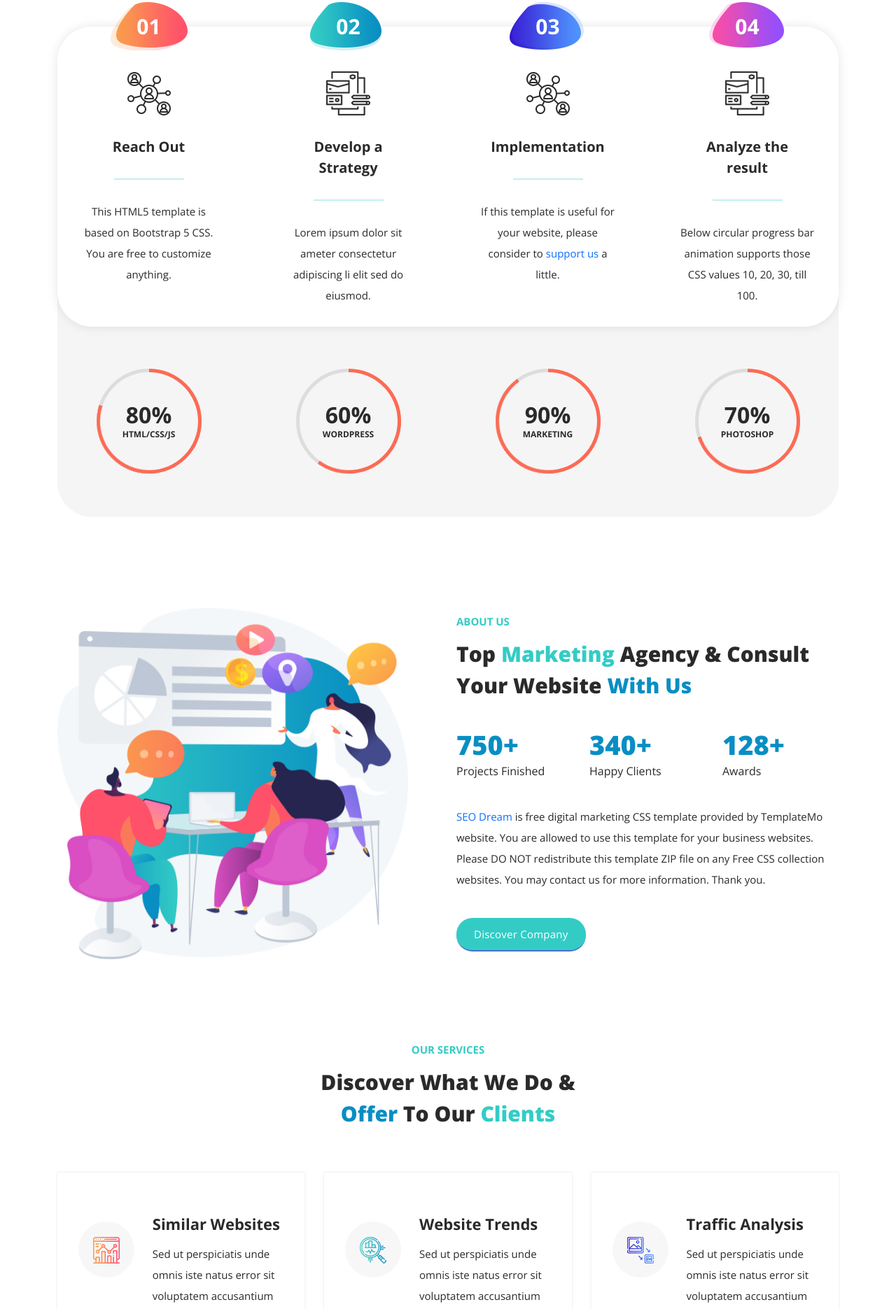
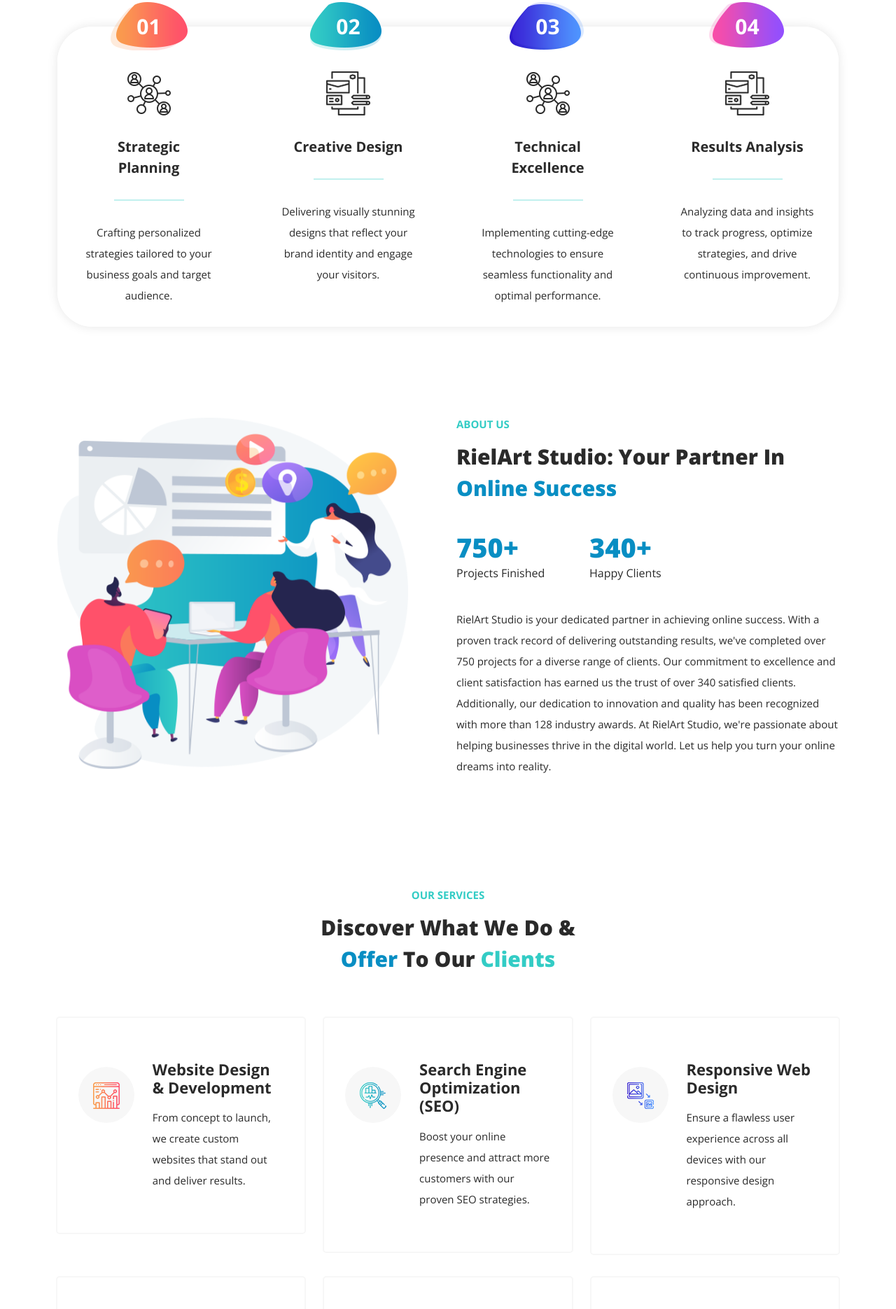
Before and after one commit to GabrielMA1/rielart.com-notfinished, a plain HTML site: page index.html in a window 1280 px wide. Shown: the part 929-2800 px from the top of the page at 70% size. Drawn offline with nearby package versions, Linux system fonts and the light colour scheme.

Commit message:
Updated index.html

```diff
--- a/index.html
+++ b/index.html
@@ -55,13 +55,13 @@
           <nav class="main-nav">
             <!-- ***** Logo Start ***** -->
             <a href="index.html" class="logo">
-              <h4>RielArt Studio <img src="assets/images/logo-icon.png" alt=""></h4>
+              <h4>RielArt Studio</h4>
             </a>
             <!-- ***** Logo End ***** -->
             <!-- ***** Menu Start ***** -->
             <ul class="nav">
               <li class="scroll-to-section"><a href="#top" class="active">Home</a></li>
-              <li class="scroll-to-section"><a href="#features">Features</a></li>
+              <li class="scroll-to-section"><a href="#features">Expertise</a></li>
               <li class="scroll-to-section"><a href="#about">About Us</a></li>
               <li class="scroll-to-section"><a href="#services">Services</a></li>
               <li class="scroll-to-section"><a href="#portfolio">Portfolio</a></li>
@@ -90,23 +90,23 @@
                   <div class="col-lg-4 col-sm-4">
                     <div class="info-stat">
                       <h6>Agency Status:</h6>
-                      <h4>Ready Work</h4>
+                      <h4>Ready for new Projects</h4>
                     </div>
                   </div>
                   <div class="col-lg-4 col-sm-4">
                     <div class="info-stat">
                       <h6>Price:</h6>
-                      <h4>$720/Month</h4>
+                      <h4>$499/mo.</h4>
                     </div>
                   </div>
                   <div class="col-lg-4 col-sm-4">
                     <div class="info-stat">
                       <h6>Schedules</h6>
-                      <h4>$450/Meeting</h4>
+                      <h4>$199/Meeting</h4>
                     </div>
                   </div>
                   <div class="col-lg-12">
-                    <h2>SEO &amp; Digital Marketing Agency</h2>
+                    <h2>Website Design &amp; SEO</h2>
                   </div>
                   <div class="col-lg-12">
                     <div class="main-green-button scroll-to-section">
@@ -139,9 +139,9 @@
                     <h6>01</h6>
                   </div>
                   <div class="icon"></div>
-                  <h4>Reach Out</h4>
+                  <h4>Strategic Planning</h4>
                   <div class="line-dec"></div>
-                  <p>This HTML5 template is based on Bootstrap 5 CSS. You are free to customize anything.</p>
+                  <p>Crafting personalized strategies tailored to your business goals and target audience.</p>
                 </div>
               </div>
               <div class="col-lg-3">
@@ -150,9 +150,9 @@
                     <h6>02</h6>
                   </div>
                   <div class="icon"></div>
-                  <h4>Develop a Strategy</h4>
+                  <h4>Creative Design</h4>
                   <div class="line-dec"></div>
-                  <p>Lorem ipsum dolor sit ameter consectetur adipiscing li elit sed do eiusmod.</p>
+                  <p>Delivering visually stunning designs that reflect your brand identity and engage your visitors.</p>
                 </div>
               </div>
               <div class="col-lg-3">
@@ -161,9 +161,9 @@
                     <h6>03</h6>
                   </div>
                   <div class="icon"></div>
-                  <h4>Implementation</h4>
+                  <h4>Technical Excellence</h4>
                   <div class="line-dec"></div>
-                  <p>If this template is useful for your website, please consider to <a rel="nofollow" href="https://www.paypal.me/templatemo" target="_blank">support us</a> a little.</p>
+                  <p>Implementing cutting-edge technologies to ensure seamless functionality and optimal performance.</p>
                 </div>
               </div>
               <div class="col-lg-3">
@@ -172,91 +172,15 @@
                     <h6>04</h6>
                   </div>
                   <div class="icon"></div>
-                  <h4>Analyze the result</h4>
+                  <h4>Results Analysis</h4>
                   <div class="line-dec"></div>
-                  <p>Below circular progress bar animation supports those CSS values 10, 20, 30, till 100.</p>
+                  <p>Analyzing data and insights to track progress, optimize strategies, and drive continuous improvement.</p>
                 </div>
               </div>
             </div>
           </div>
         </div>
-        <div class="col-lg-12">
-          <div class="skills-content">
-            <div class="row">
-              <div class="col-lg-3">
-                <div class="skill-item wow fadeIn" data-wow-duration="1s" data-wow-delay="0s">
-                  <div class="progress" data-percentage="80">
-                    <span class="progress-left">
-                      <span class="progress-bar"></span>
-                    </span>
-                    <span class="progress-right">
-                      <span class="progress-bar"></span>
-                    </span>
-                    <div class="progress-value">
-                      <div>
-                        80%<br>
-                        <span>HTML/CSS/JS</span>
-                      </div>
-                    </div>
-                  </div>
-                </div>
-              </div>
-              <div class="col-lg-3">
-                <div class="skill-item wow fadeIn" data-wow-duration="1s" data-wow-delay="0.2s">
-                  <div class="progress" data-percentage="60">
-                    <span class="progress-left">
-                      <span class="progress-bar"></span>
-                    </span>
-                    <span class="progress-right">
-                      <span class="progress-bar"></span>
-                    </span>
-                    <div class="progress-value">
-                      <div>
-                        60%<br>
-                        <span>Wordpress</span>
-                      </div>
-                    </div>
-                  </div>
-                </div>
-              </div>
-              <div class="col-lg-3">
-                <div class="skill-item wow fadeIn" data-wow-duration="1s" data-wow-delay="0.4s">
-                  <div class="progress" data-percentage="90">
-                    <span class="progress-left">
-                      <span class="progress-bar"></span>
-                    </span>
-                    <span class="progress-right">
-                      <span class="progress-bar"></span>
-                    </span>
-                    <div class="progress-value">
-                      <div>
-                        90%<br>
-                        <span>Marketing</span>
-                      </div>
-                    </div>
-                  </div>
-                </div>
-              </div>
-              <div class="col-lg-3">
-                <div class="skill-item last-skill-item wow fadeIn" data-wow-duration="1s" data-wow-delay="0.6s">
-                  <div class="progress" data-percentage="70">
-                    <span class="progress-left">
-                      <span class="progress-bar"></span>
-                    </span>
-                    <span class="progress-right">
-                      <span class="progress-bar"></span>
-                    </span>
-                    <div class="progress-value">
-                      <div>
-                        70%<br>
-                        <span>Photoshop</span>
-                      </div>
-                    </div>
-                  </div>
-                </div>
-              </div>
-            </div>
-          </div>
+
         </div>
       </div>
     </div>
@@ -273,7 +197,7 @@
         <div class="col-lg-6 align-self-center wow fadeInRight" data-wow-duration="1s" data-wow-delay="0.5s">
           <div class="section-heading">
             <h6>About Us</h6>
-            <h2>Top <em>marketing</em> agency &amp; consult your website <span>with us</span></h2>
+            <h2>RielArt Studio: Your Partner in <span>Online Success</span></h2>
           </div>
           <div class="row">
             <div class="col-lg-4 col-sm-4">
@@ -288,15 +212,10 @@
                 <h6>happy clients</h6>
               </div>
             </div>
-            <div class="col-lg-4 col-sm-4">
-              <div class="about-item">
-                <h4>128+</h4>
-                <h6>awards</h6>
-              </div>
-            </div>
+
           </div>
-          <p><a rel="nofollow" href="https://templatemo.com/tm-563-seo-dream" target="_parent">SEO Dream</a> is free digital marketing CSS template provided by TemplateMo website. You are allowed to use this template for your business websites. Please DO NOT redistribute this template ZIP file on any Free CSS collection websites. You may contact us for more information. Thank you.</p>
-          <div class="main-green-button"><a href="#">Discover company</a></div>
+          <p>RielArt Studio is your dedicated partner in achieving online success. With a proven track record of delivering outstanding results, we've completed over 750 projects for a diverse range of clients. Our commitment to excellence and client satisfaction has earned us the trust of over 340 satisfied clients. Additionally, our dedication to innovation and quality has been recognized with more than 128 industry awards. At RielArt Studio, we're passionate about helping businesses thrive in the digital world. Let us help you turn your online dreams into reality.</p>
+
         </div>
       </div>
     </div>
@@ -325,8 +244,8 @@
               </div>
               <div class="col-lg-8">
                 <div class="right-content">
-                  <h4>Similar Websites</h4>
-                  <p>Sed ut perspiciatis unde omnis iste natus error sit voluptatem accusantium dormque laudantium.</p>
+                  <h4>Website Design & Development</h4>
+                  <p>From concept to launch, we create custom websites that stand out and deliver results.</p>
                 </div>
               </div>
             </div>
@@ -342,8 +261,8 @@
               </div>
               <div class="col-lg-8">
                 <div class="right-content">
-                  <h4>Website Trends</h4>
-                  <p>Sed ut perspiciatis unde omnis iste natus error sit voluptatem accusantium dormque laudantium.</p>
+                  <h4>Search Engine Optimization (SEO)</h4>
+                  <p>Boost your online presence and attract more customers with our proven SEO strategies.</p>
                 </div>
               </div>
             </div>
@@ -359,8 +278,8 @@
               </div>
               <div class="col-lg-8">
                 <div class="right-content">
-                  <h4>Traffic Analysis</h4>
-                  <p>Sed ut perspiciatis unde omnis iste natus error sit voluptatem accusantium dormque laudantium.</p>
+                  <h4>Responsive Web Design</h4>
+                  <p>Ensure a flawless user experience across all devices with our responsive design approach.</p>
                 </div>
               </div>
             </div>
@@ -376,8 +295,8 @@
               </div>
               <div class="col-lg-8">
                 <div class="right-content">
-                  <h4>Optimizing Keywords</h4>
-                  <p>Sed ut perspiciatis unde omnis iste natus error sit voluptatem accusantium dormque laudantium.</p>
+                  <h4>Graphic Design & Branding</h4>
+                  <p>Make a lasting impression with captivating visuals and cohesive branding solutions.</p>
                 </div>
               </div>
             </div>
@@ -393,8 +312,8 @@
               </div>
               <div class="col-lg-8">
                 <div class="right-content">
-                  <h4>Page Optimizations</h4>
-                  <p>Sed ut perspiciatis unde omnis iste natus error sit voluptatem accusantium dormque laudantium.</p>
+                  <h4>Social Media Integration</h4>
+                  <p>Extend your reach and enhance engagement with seamless social media integration.</p>
                 </div>
               </div>
             </div>
@@ -410,8 +329,8 @@
               </div>
               <div class="col-lg-8">
                 <div class="right-content">
-                  <h4>Deep URL Analysis</h4>
-                  <p>Sed ut perspiciatis unde omnis iste natus error sit voluptatem accusantium dormque laudantium.</p>
+                  <h4>Website Maintenance & Support</h4>
+                  <p>Stay worry-free with our reliable maintenance services and dedicated technical support.</p>
                 </div>
               </div>
             </div>
@@ -591,19 +510,20 @@
                       <div class="icon">
                         <img src="assets/images/contact-icon-01.png" alt="email icon">
                       </div>
-                      <a href="#">info@company.com</a>
+                      <a href="#">info@rielart.com</a>
                     </li>
                     <li>
                       <div class="icon">
                         <img src="assets/images/contact-icon-02.png" alt="phone">
                       </div>
-                      <a href="#">+001-002-0034</a>
+                      <a href="#">+1 647 906 3547</a>
                     </li>
                     <li>
                       <div class="icon">
                         <img src="assets/images/contact-icon-03.png" alt="location">
                       </div>
-                      <a href="#">26th Street, Digital Villa</a>
+                      <a href="#">Toronto, ON <br />
+                      Canada</a>
                     </li>
                   </ul>
                 </div>
@@ -619,9 +539,7 @@
     <div class="container">
       <div class="row">
         <div class="col-lg-12">
-          <p>Copyright © 2021 SEO Dream Co., Ltd. All Rights Reserved.
-
-          <br>Web Designed by <a rel="nofollow" href="https://templatemo.com" title="free CSS templates">TemplateMo</a></p>
+          <p>Copyright © 2024 RielArt Studio. All Rights Reserved. </p>
         </div>
       </div>
     </div>
```
Also changed, not shown: assets/images/logo-icon.png, assets/images/untitled design.png (added).
